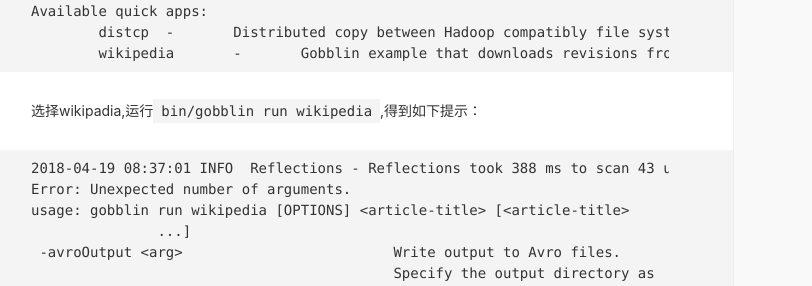
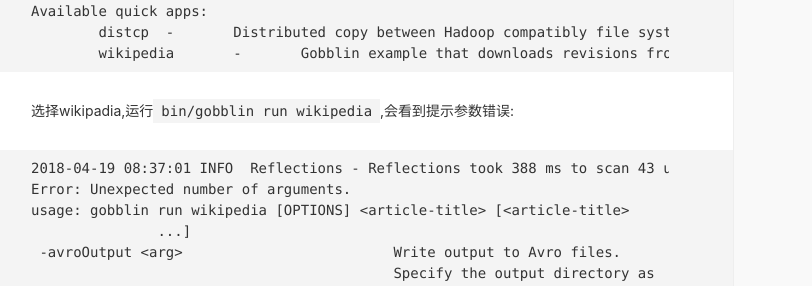
Before and after one commit to HireFy/io, a Jekyll site: the page built from _posts/2018-04-19-gobblin学习记录-1.md, in a window 1280 px wide and 900 px high, scrolled down 977 px. Shown: the part 158-444 px from the top of the window, without its empty margins (290-1102 px from the left). Built offline with Jekyll 4.4.1, drawn with Linux system fonts in a browser that asks for light colours; nearby versions of some CDN libraries.

Commit message:
fix to better

````diff
--- a/_posts/2018-04-19-gobblin学习记录-1.md
+++ b/_posts/2018-04-19-gobblin学习记录-1.md
@@ -35,7 +35,7 @@ Available quick apps:
 	distcp	-	Distributed copy between Hadoop compatibly file systems.
 	wikipedia	-	Gobblin example that downloads revisions from Wikipedia.
 ```
-选择wikipadia,运行`bin/gobblin run wikipedia`,得到如下提示：
+选择wikipadia,运行`bin/gobblin run wikipedia`,会看到提示参数错误:
 ```
 2018-04-19 08:37:01 INFO  Reflections - Reflections took 388 ms to scan 43 urls, producing 645 keys and 2317 values
 Error: Unexpected number of arguments.
````
